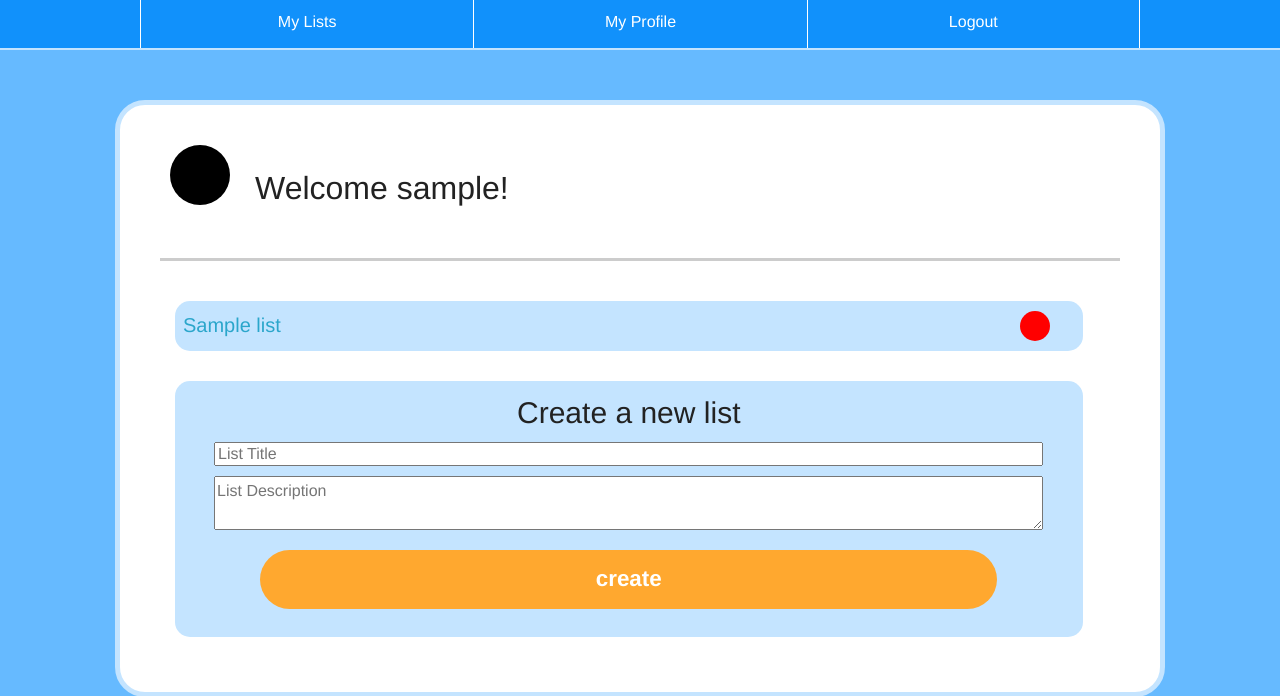
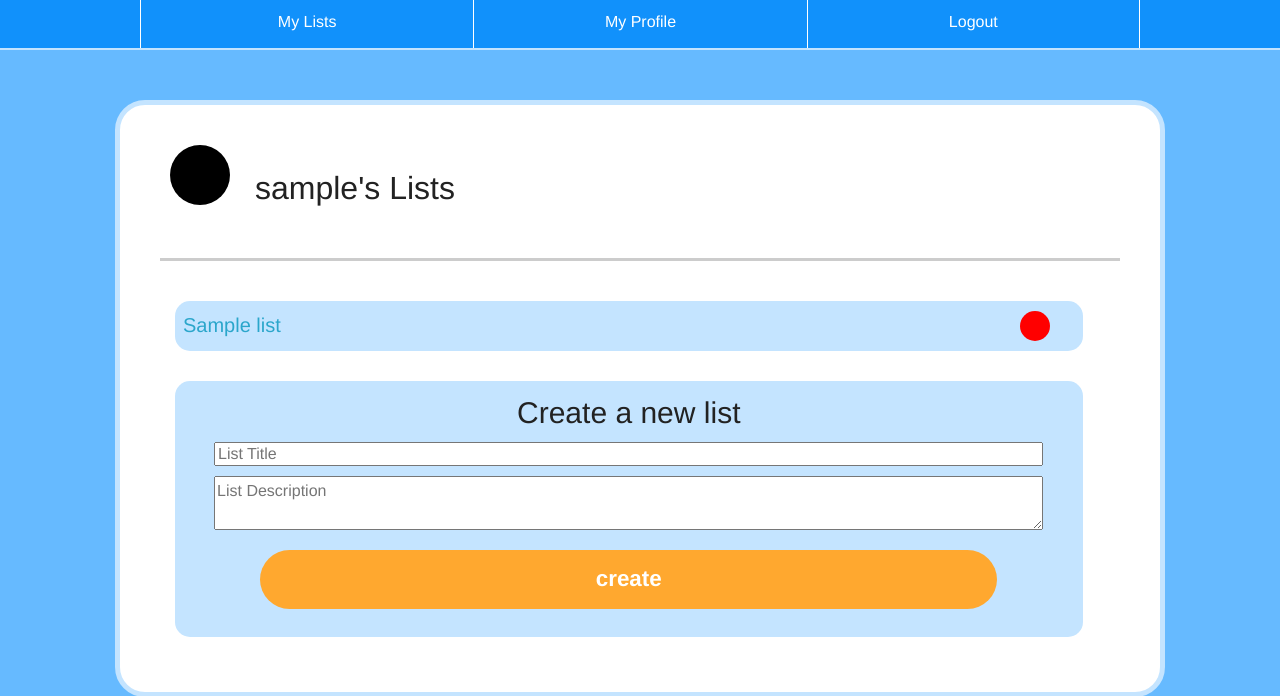
Before and after one commit to miracode/wist, a Flask app: page /lists/all in a window 1280 px wide. Shown: the top 696 px of the page. Run offline with Flask 2, Linux system fonts and the light colour scheme; the visitor is signed in with stand-in values (Sample User, id 1); a database or web service that is not in the repository returns one stand-in record (values such as "Sample title"); some libraries are stand-ins or nearby versions.

Commit message:
added welcome confirmation page

```diff
--- a/templates/list_all.html
+++ b/templates/list_all.html
@@ -7,7 +7,7 @@
             {% if newRegister %}
             <h1 class='user-title'>Thank you for registering {{ username }}!</h1>
             {% else %}
-            <h1 class='user-title'>Welcome {{ username }}!</h1>
+            <h1 class='user-title'>{{ username }}'s Lists</h1>
             {% endif %}
         </div>
     </div>
--- a/views.py
+++ b/views.py
@@ -34,16 +34,14 @@ def show_login():
 @app.route('/login', methods=['GET', 'POST'])
 def register():
     error = None
-    newRegister = False
     if request.method == 'POST':
         try:
             if request.form['toggle'] == 'register':
-                newRegister = True
-                #return new_register()
                 new_register()
+                return redirect(url_for('welcome_lists'))
             else:
                 login()
-            return redirect(url_for('show_lists'))
+                return redirect(url_for('show_lists'))
         except ValueError:
             error = "Invalid Username or Password"
     return render_template('login.html', error=error)
@@ -73,7 +71,17 @@ def show_lists():
     lists = get_all_users_lists(session['user_id'])
     username = get_user_name(session['user_id'])
     return render_template('list_all.html', lists=lists,
-                           username=username, user_id=session['user_id'])
+                           username=username, user_id=session['user_id'],
+                           newRegister=False)
+
+
+@app.route('/lists/welcome', methods=['GET'])
+def welcome_lists():
+    lists = get_all_users_lists(session['user_id'])
+    username = get_user_name(session['user_id'])
+    return render_template('list_all.html', lists=lists,
+                           username=username, user_id=session['user_id'],
+                           newRegister=True)
 
 
 @app.route('/lists/<id>')
```
